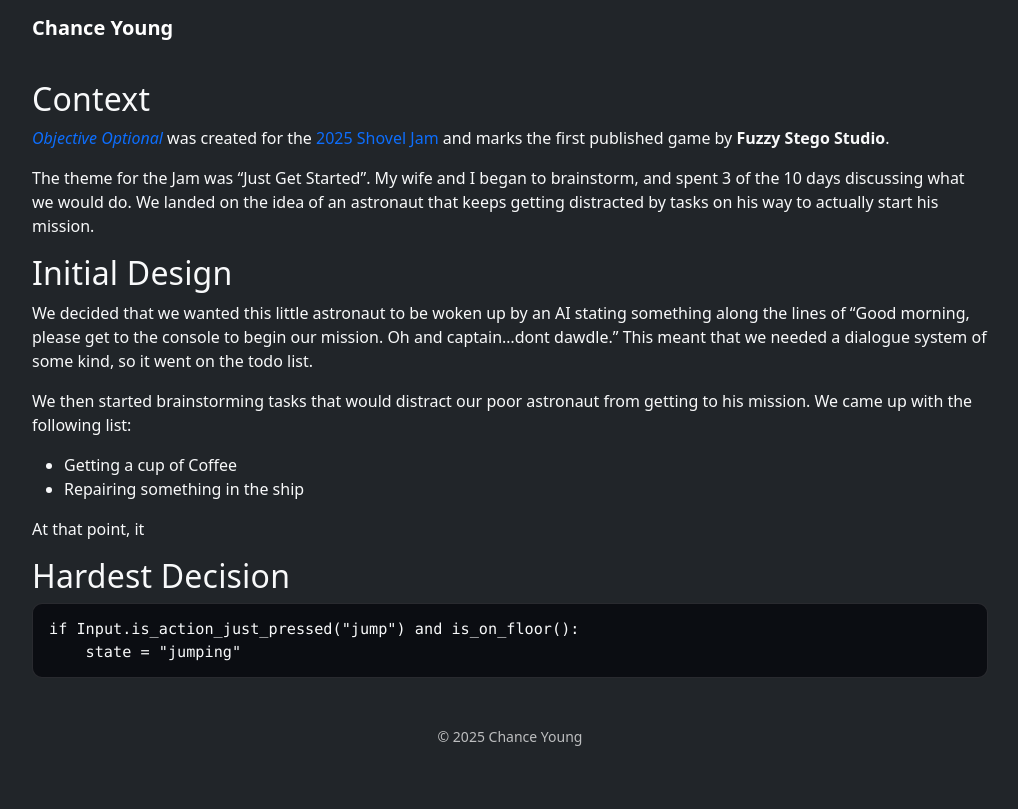
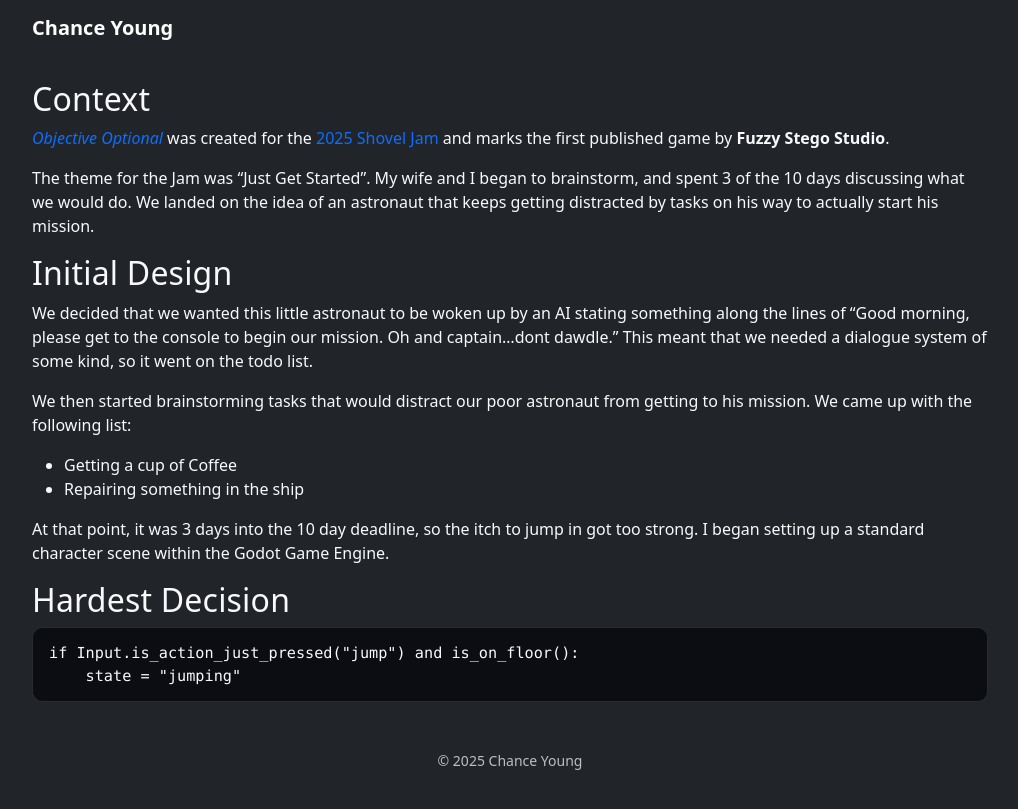
Before and after one commit to ChanceYoung/ChanceYoung.github.io, a Jekyll site: the page built from projects/objectiveoptional.md, in a window 1280 px wide. Shown: the top 809 px of the page, without its empty margins (130-1148 px from the left). Built offline with Jekyll 4.4.1, drawn with Linux system fonts in a browser that asks for light colours; part of the change alters nothing that is shown.

Commit message:
projects/objectiveoptional.md updated from https://stackedit.io/

````diff
--- a/projects/objectiveoptional.md
+++ b/projects/objectiveoptional.md
@@ -21,7 +21,7 @@ We then started brainstorming tasks that would distract our poor astronaut from
 - Getting a cup of Coffee
 - Repairing something in the ship
 
-At that point, it
+At that point, it was 3 days into the 10 day deadline, so the itch to jump in got too strong. I began setting up a standard character scene within the Godot Game Engine.
 
 ## Hardest Decision
 ```gdscript
@@ -30,6 +30,6 @@ if Input.is_action_just_pressed("jump") and is_on_floor():
    ```
 
 <!--stackedit_data:
-eyJoaXN0b3J5IjpbLTEwNDI0NzQzNjIsLTY1MzczMjQxMSw5OT
-EzNzM5ODNdfQ==
+eyJoaXN0b3J5IjpbNjc0NzMxNDg2LC02NTM3MzI0MTEsOTkxMz
+czOTgzXX0=
 -->
````
